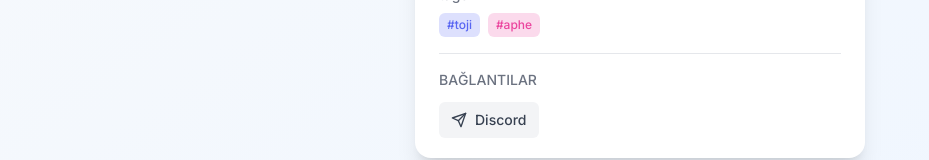
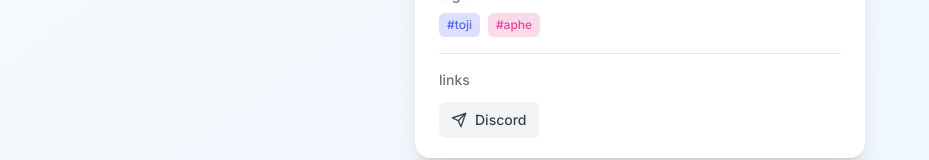
Before and after one commit to sebzviesmaravilha/tojiweb, a React (Vite) app: page / in a window 1280 px wide. Shown: the part 733-893 px from the top of the page, without its empty margins (0-929 px from the left). Built offline with nearby package versions, Linux system fonts and the light colour scheme; no server answers.

Commit message:
Update Hero.tsx

```diff
--- a/src/components/sections/Hero.tsx
+++ b/src/components/sections/Hero.tsx
@@ -261,7 +261,7 @@ const Hero: React.FC = () => {
 
               {/* Social Links */}
               <div className="pt-4 border-t border-gray-200 dark:border-gray-700">
-                <h3 className="mb-3 text-sm font-medium text-gray-500 dark:text-gray-400">BAĞLANTILAR</h3>
+                <h3 className="mb-3 text-sm font-medium text-gray-500 dark:text-gray-400">links</h3>
                 <div className="flex flex-wrap gap-3">
                   <motion.a
                     href="https://discord.gg/403"
```
